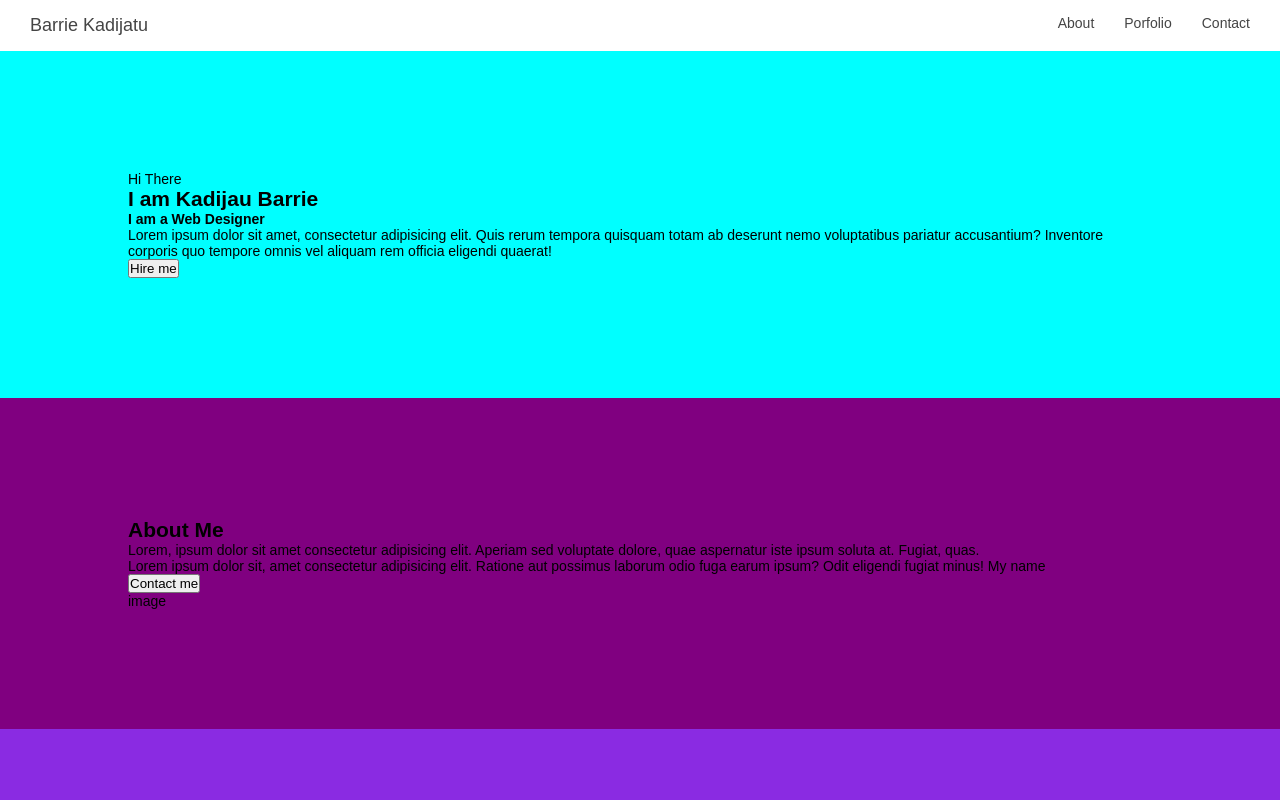
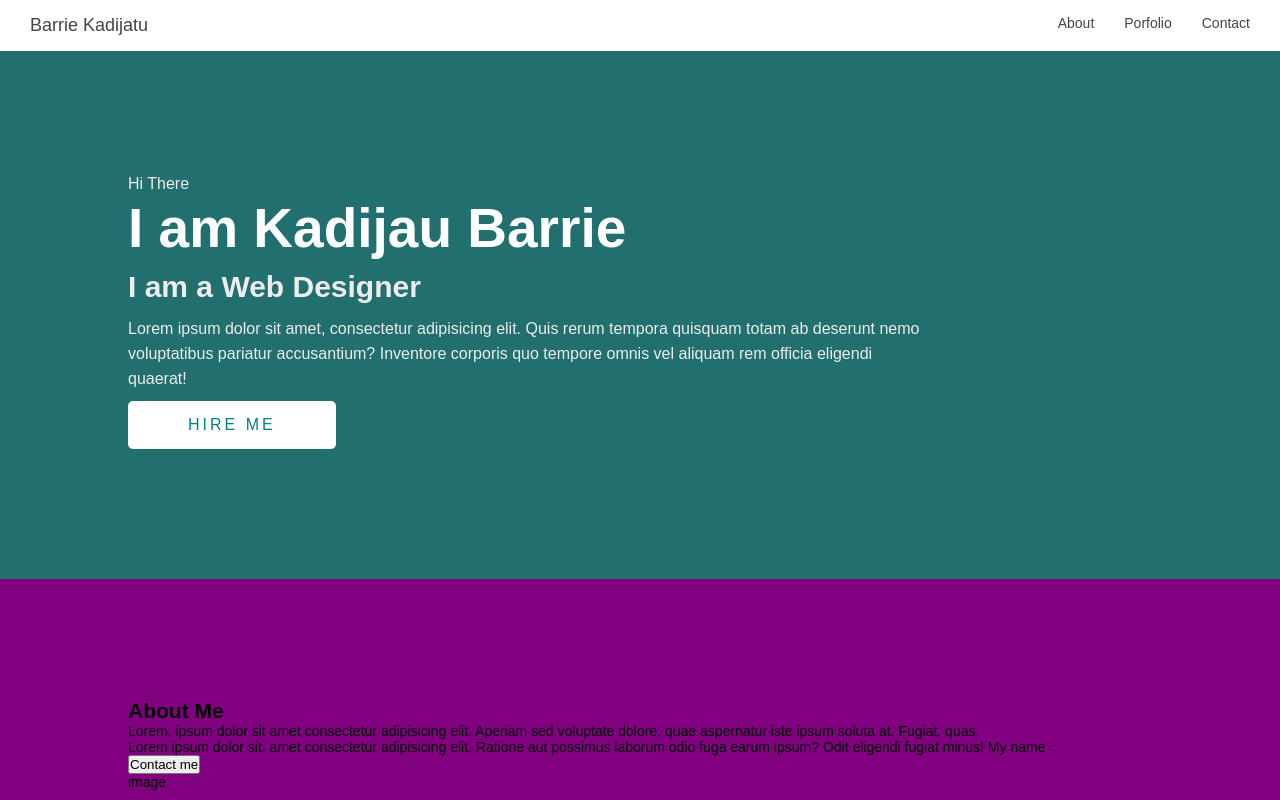
Before and after one commit to barriekhad228-arch/Kadijatu-portfolio, a plain HTML site: page index.html in a window 1280 px wide. Shown: the top 800 px of the page. Drawn offline with Linux system fonts and the light colour scheme.

Commit message:
style the hero section

```diff
--- a/css/style.css
+++ b/css/style.css
@@ -49,7 +49,45 @@ header nav ul li a {
 }
 
 #hero{
-    background-color: aqua;
+    background-color: rgb(33, 111, 111);
+}
+
+#hero p {
+    color: #eeecec;
+    font-size: 16px;
+    line-height: 25px;
+    width: 800px;
+
+}
+
+#hero h1 {
+    font-size: 55px;
+    color: #fff;
+    margin-bottom: 10px;
+}
+
+#hero h4 {
+    color: #eeecec;
+    font-size: 30px;
+    font-weight: 100px;
+    margin-bottom: 12px;
+}
+
+#hero button {
+    margin: 10px 0;
+    background-color: #fff;
+    padding: 15px 60px;
+    border: none;
+    border-radius: 5px;
+    text-transform: uppercase;
+    font-size: 16px;
+    color: teal;
+    letter-spacing: 3px;
+    cursor: pointer;
+}
+
+#hero button:hover {
+    background-color: #eeecec;
 }
 
 #about{
```
